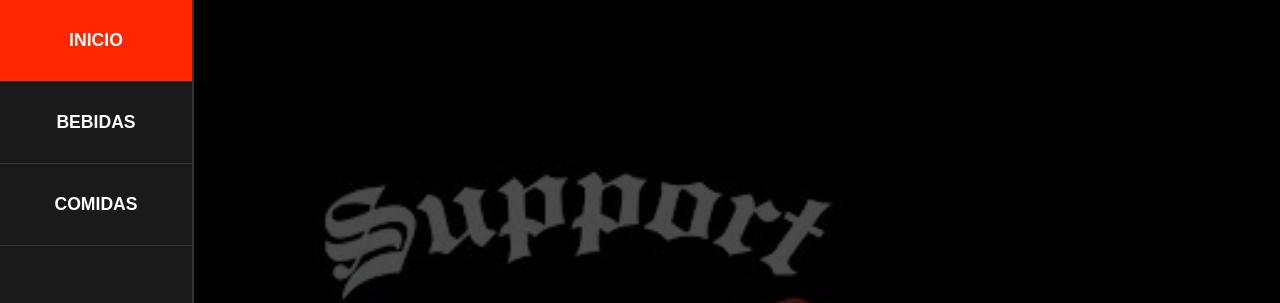
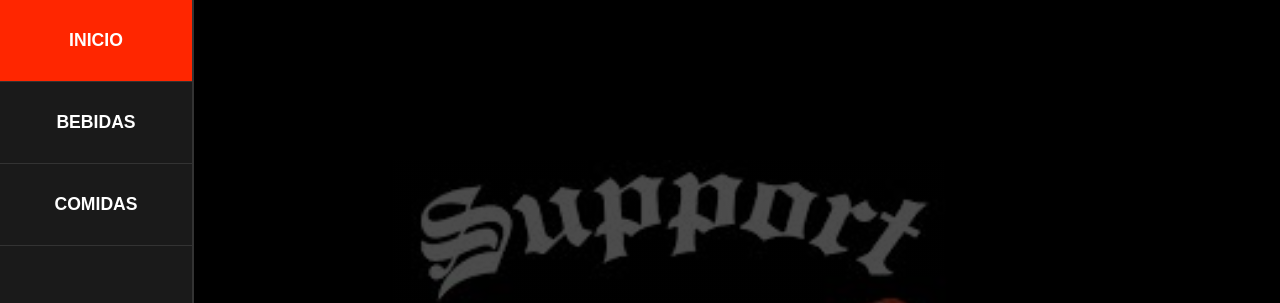
Before and after one commit to marcosagoncalvesmag-cloud/Totem-supoete, a plain HTML site: page index.html in a window 1280 px wide. Shown: the top 303 px of the page. Drawn offline with Linux system fonts and the light colour scheme.

Commit message:
Update index.html

```diff
--- a/index.html
+++ b/index.html
@@ -16,7 +16,7 @@
         font-family: 'Segoe UI', Tahoma, Geneva, Verdana, sans-serif;
         background-image: linear-gradient(rgba(0, 0, 0, 0.7), rgba(0, 0, 0, 0.7)), url('transferir.jpeg');
         background-attachment: fixed;
-        background-position: 40% 50%;
+        background-position: 55% 50%;
         background-size: 50%;
         background-repeat: no-repeat;
         background-color: var(--preto);
```
